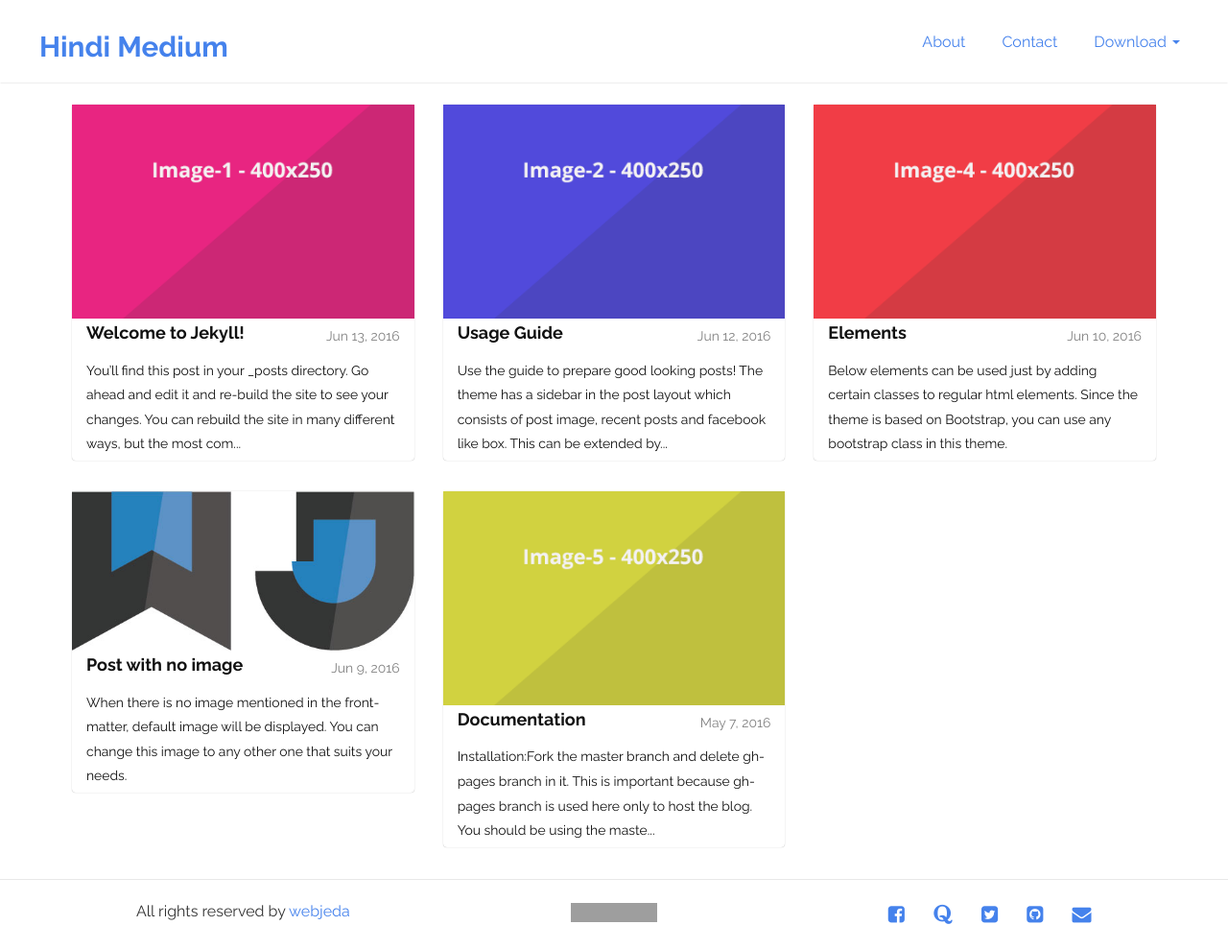
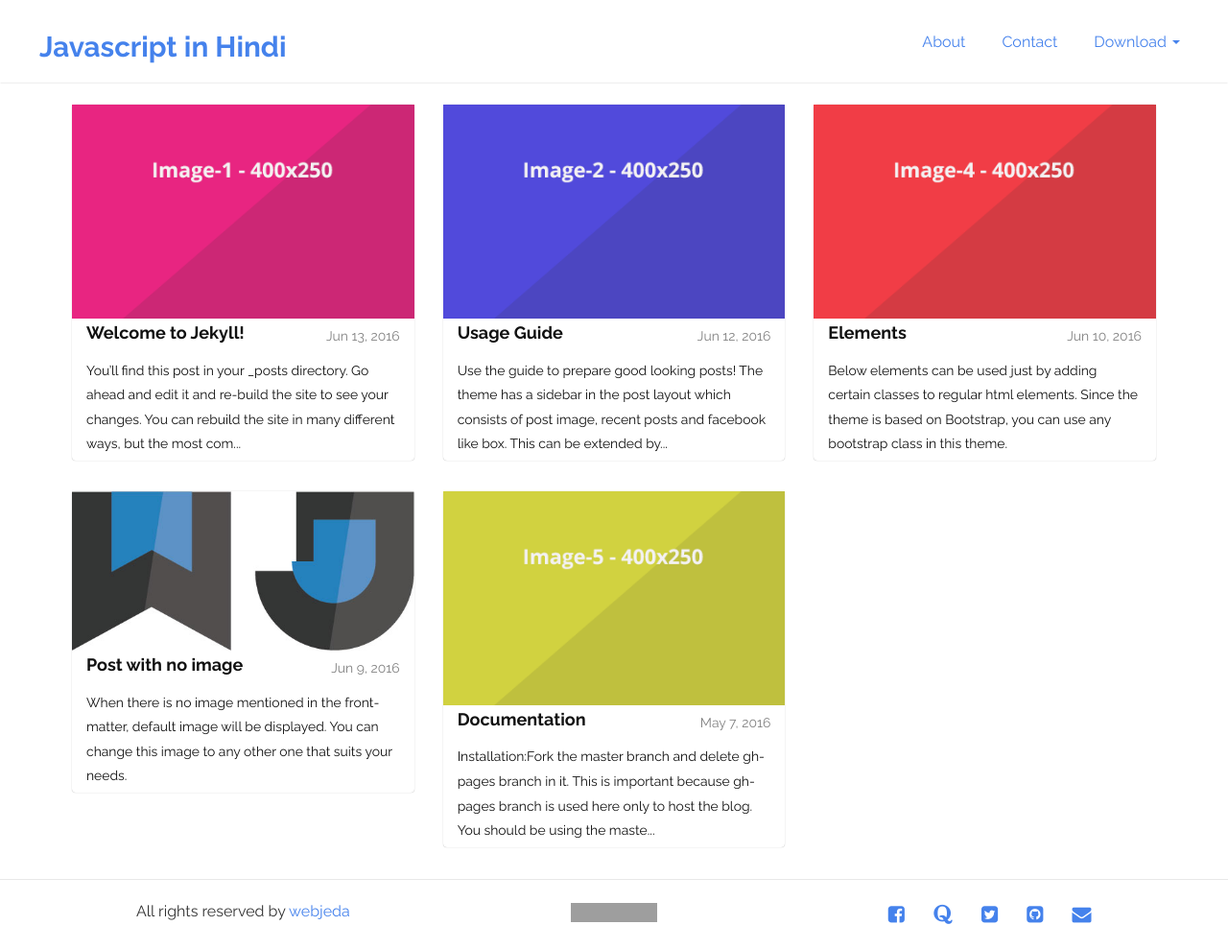
Before and after one commit to ujagarsingh/ujagarsingh.github.io, a Jekyll site: the page built from index.html, in a window 1280 px wide. Shown: the whole page at 96% size. Built offline with Jekyll 4.4.1, drawn with Linux system fonts in a browser that asks for light colours; the list of posts is cut into pages by our own code; grey boxes are pictures that could not be loaded.

Commit message:
change title

```diff
--- a/_config.yml
+++ b/_config.yml
@@ -6,7 +6,7 @@
 # 'jekyll serve'. If you change this file, please restart the server process.
 
 # Site settings
-title: Hindi Medium
+title: Javascript in Hindi
 email: ujagar.singh.meena@gmail.com
 description: > # this means to ignore newlines until "baseurl:"
   Webjeda Cards is a Bootstrap based jekyll theme for portfolio, photography or any kind of blog.
```
